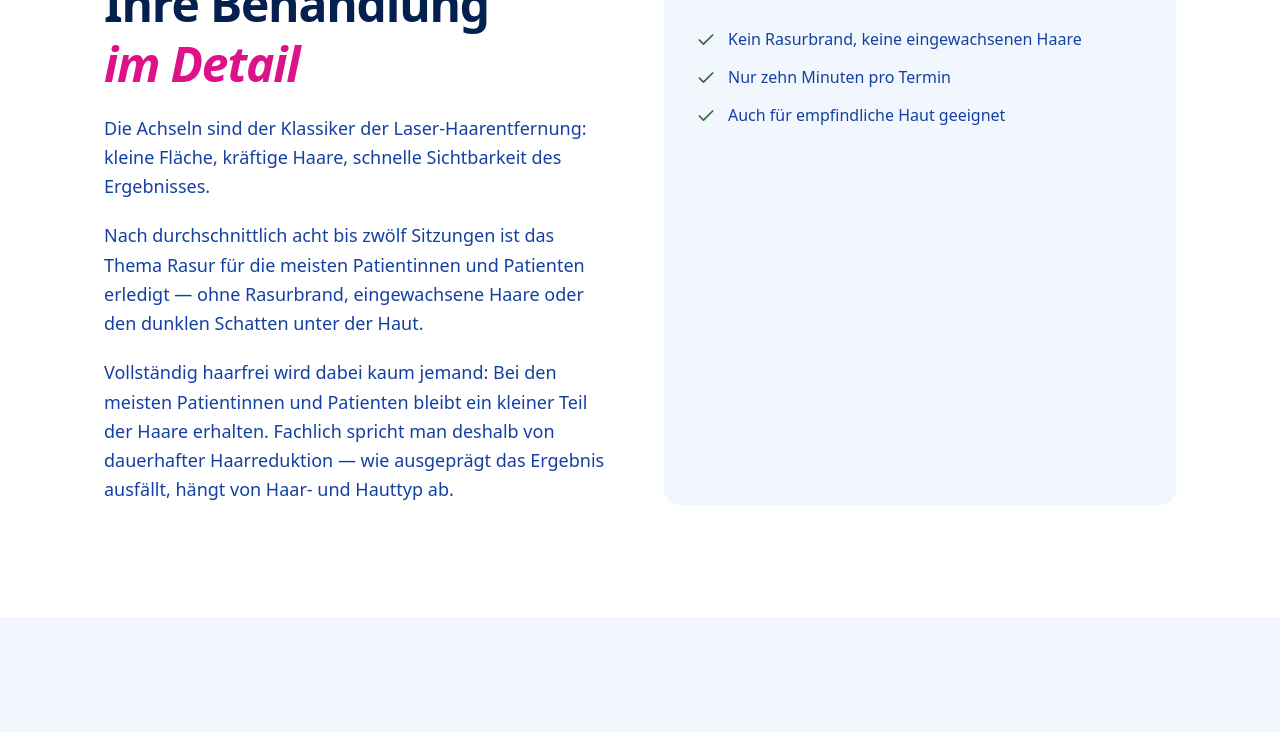
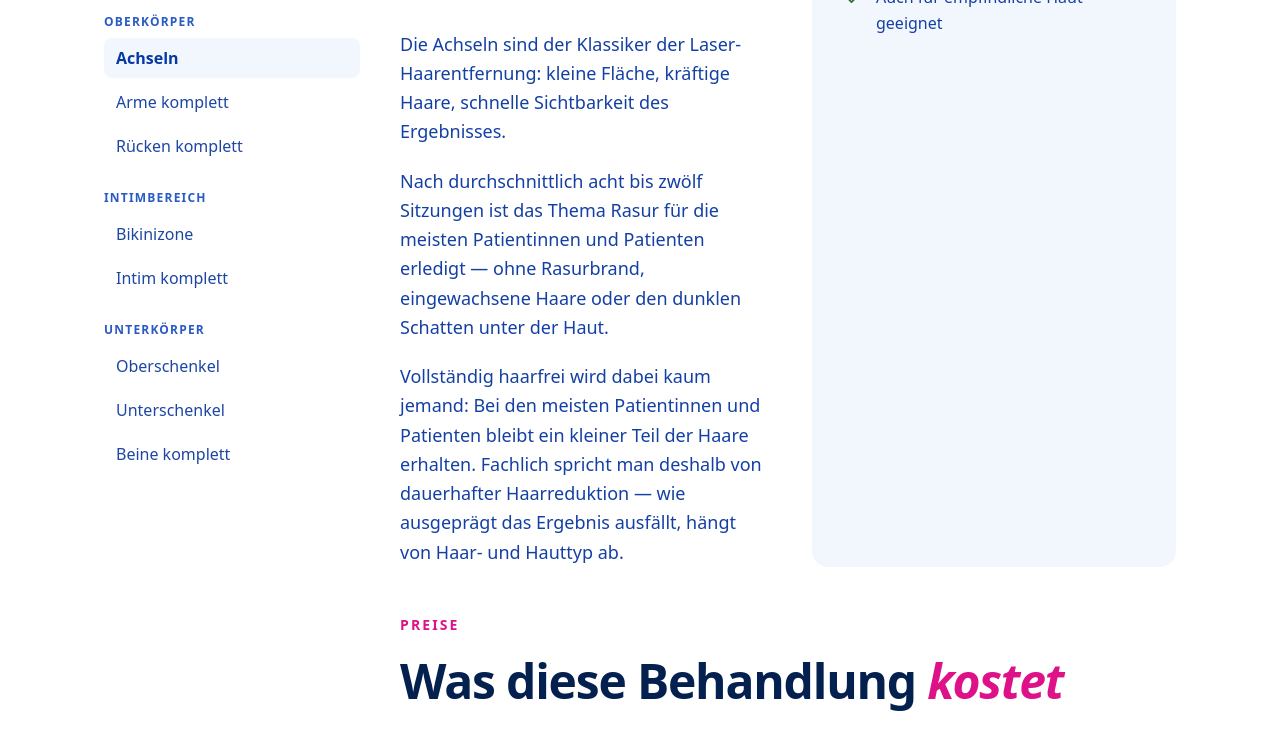
Before and after one commit to az108/dost, a React (Vite) app in the folder laser-aesthetik/: page /behandlungen/achseln in a window 1280 px wide. Shown: the part 940-1672 px from the top of the page. Built offline with nearby package versions, Linux system fonts and the light colour scheme.

Commit message:
feat(laser-aesthetik): tighten spacing, add treatment sidebar, remove scroll jump
Co-Authored-By: Claude Opus 5 (1M context) <noreply@anthropic.com>
Claude-Session: https://claude.ai/code/session_01LXx6kJ1yqrGzPNaYp1HfCU

```diff
--- /dev/null
+++ b/laser-aesthetik/src/components/content/TreatmentSidebar.tsx
@@ -0,0 +1,90 @@
+import { Link } from "react-router-dom"
+import type { PillarInfo, Treatment } from "@/content/types"
+import { treatmentsByPillar } from "@/content/treatments"
+
+/**
+ * Splits a pillar's treatments into named groups (first-appearance order,
+ * per the `group` field) plus a trailing bucket of ungrouped treatments.
+ * Laser's 19 zones use groups; physio and Ästhetik have none, so they each
+ * render as a single ungrouped list — that is correct, not a bug.
+ */
+function groupTreatments(items: Treatment[]) {
+  const named: { name: string; items: Treatment[] }[] = []
+  const ungrouped: Treatment[] = []
+
+  for (const treatment of items) {
+    if (!treatment.group) {
+      ungrouped.push(treatment)
+      continue
+    }
+    const existing = named.find((g) => g.name === treatment.group)
+    if (existing) existing.items.push(treatment)
+    else named.push({ name: treatment.group, items: [treatment] })
+  }
+
+  return { named, ungrouped }
+}
+
+function TreatmentList({
+  items,
+  currentSlug,
+}: {
+  items: Treatment[]
+  currentSlug: string
+}) {
+  return (
+    <ul className="flex flex-col gap-1">
+      {items.map((treatment) => (
+        <li key={treatment.slug}>
+          {treatment.slug === currentSlug ? (
+            <span
+              aria-current="page"
+              className="block rounded-lg bg-brand-50 px-3 py-2 font-semibold text-brand"
+            >
+              {treatment.title}
+            </span>
+          ) : (
+            <Link
+              to={`/behandlungen/${treatment.slug}`}
+              state={{ preserveScroll: true }}
+              className="block rounded-lg px-3 py-2 text-brand-700 transition-colors hover:bg-brand-50 hover:text-brand"
+            >
+              {treatment.title}
+            </Link>
+          )}
+        </li>
+      ))}
+    </ul>
+  )
+}
+
+export function TreatmentSidebar({
+  pillar,
+  currentSlug,
+}: {
+  pillar: PillarInfo
+  currentSlug: string
+}) {
+  const { named, ungrouped } = groupTreatments(treatmentsByPillar(pillar.id))
+
+  return (
+    <nav
+      aria-label="Weitere Behandlungen"
+      className="lg:sticky lg:top-24 lg:max-h-[calc(100vh-8rem)] lg:overflow-y-auto"
+    >
+      <div className="flex flex-col gap-6">
+        {named.map((group) => (
+          <div key={group.name} className="flex flex-col gap-2">
+            <p className="text-xs font-bold uppercase tracking-widest text-brand-600">
+              {group.name}
+            </p>
+            <TreatmentList items={group.items} currentSlug={currentSlug} />
+          </div>
+        ))}
+        {ungrouped.length > 0 ? (
+          <TreatmentList items={ungrouped} currentSlug={currentSlug} />
+        ) : null}
+      </div>
+    </nav>
+  )
+}
--- a/laser-aesthetik/src/components/layout/ScrollToTop.tsx
+++ b/laser-aesthetik/src/components/layout/ScrollToTop.tsx
@@ -1,9 +1,25 @@
-import { useEffect } from "react"
+import { useLayoutEffect } from "react"
 import { useLocation } from "react-router-dom"
 
-/** Router navigation preserves scroll by default; reset it on path change. */
+/**
+ * Resets scroll on navigation.
+ *
+ * useLayoutEffect, not useEffect, on purpose: useEffect runs after paint, so
+ * the new page renders at the previous scroll offset for one frame and then
+ * visibly jerks to the top. useLayoutEffect runs before paint, so the jump
+ * never becomes visible.
+ *
+ * Navigation that sets `state.preserveScroll` is skipped entirely — the
+ * treatment sidebar swaps the content pane while the sidebar itself stays
+ * put, so moving the viewport would be wrong.
+ */
 export function ScrollToTop() {
-  const { pathname } = useLocation()
-  useEffect(() => window.scrollTo(0, 0), [pathname])
+  const { pathname, state } = useLocation()
+
+  useLayoutEffect(() => {
+    if ((state as { preserveScroll?: boolean } | null)?.preserveScroll) return
+    window.scrollTo(0, 0)
+  }, [pathname, state])
+
   return null
 }
--- a/laser-aesthetik/src/components/layout/Section.tsx
+++ b/laser-aesthetik/src/components/layout/Section.tsx
@@ -22,7 +22,7 @@ export function Section({
   return (
     <section
       id={id}
-      className={cn("py-16 sm:py-20 lg:py-28", tones[tone], className)}
+      className={cn("py-12 sm:py-14 lg:py-16", tones[tone], className)}
       {...rest}
     >
       {children}
--- a/laser-aesthetik/src/pages/TreatmentDetail.tsx
+++ b/laser-aesthetik/src/pages/TreatmentDetail.tsx
@@ -1,5 +1,5 @@
 import { useParams } from "react-router-dom"
-import { treatmentBySlug, treatmentsByPillar } from "@/content/treatments"
+import { treatmentBySlug } from "@/content/treatments"
 import { pillarById } from "@/content/pillars"
 import { formatEuro, packageTiers, priceFrom } from "@/content/pricing"
 import { Breadcrumbs } from "@/components/layout/Breadcrumbs"
@@ -10,7 +10,7 @@ import { Reveal } from "@/components/motion/Reveal"
 import { FeatureList } from "@/components/content/FeatureList"
 import { FaqAccordion } from "@/components/content/FaqAccordion"
 import { SpecRow } from "@/components/content/SpecRow"
-import { TreatmentCard } from "@/components/content/TreatmentCard"
+import { TreatmentSidebar } from "@/components/content/TreatmentSidebar"
 import { BookingButton } from "@/components/cta/BookingButton"
 import { CtaBanner } from "@/components/cta/CtaBanner"
 import { useSeo } from "@/lib/useSeo"
@@ -34,9 +34,6 @@ export default function TreatmentDetail() {
   const pillar = pillarById(treatment.pillar)
   const tiers = packageTiers(treatment.pricing)
   const from = priceFrom(treatment.pricing)
-  const related = treatmentsByPillar(treatment.pillar)
-    .filter((t) => t.slug !== treatment.slug)
-    .slice(0, 3)
 
   // Treatments may carry their own FAQ, but none does today and the questions
   // patients ask are pillar-level rather than per-zone. Falling back to the
@@ -101,9 +98,20 @@ export default function TreatmentDetail() {
       </Section>
 
       <Section>
-        <Container className="grid gap-12 lg:grid-cols-2">
+        <Container>
+          <div className="grid gap-10 lg:grid-cols-[16rem_1fr]">
+            <div className="order-2 lg:order-1">
+              <TreatmentSidebar pillar={pillar} currentSlug={treatment.slug} />
+            </div>
+
+            <div className="order-1 flex flex-col gap-12 lg:order-2">
+              <div className="grid gap-12 lg:grid-cols-2">
                 <Reveal className="flex flex-col gap-5">
-            <SectionHeader eyebrow="So funktioniert's" title="Ihre Behandlung" accent="im Detail" />
+                  <SectionHeader
+                    eyebrow="So funktioniert's"
+                    title="Ihre Behandlung"
+                    accent="im Detail"
+                  />
                   {treatment.body.map((p, i) => (
                     <p key={i} className="text-lg leading-relaxed text-brand-800">
                       {p}
@@ -111,14 +119,14 @@ export default function TreatmentDetail() {
                   ))}
                 </Reveal>
                 <Reveal delay={0.1} className="flex flex-col gap-6 rounded-card bg-brand-50 p-8">
-            <h2 className="font-display text-2xl font-extrabold text-brand">Ihre Vorteile</h2>
+                  <h2 className="font-display text-2xl font-extrabold text-brand">
+                    Ihre Vorteile
+                  </h2>
                   <FeatureList items={treatment.benefits} />
                 </Reveal>
-        </Container>
-      </Section>
+              </div>
 
-      <Section tone="tint">
-        <Container className="flex flex-col gap-8">
+              <div className="flex flex-col gap-8">
                 <SectionHeader eyebrow="Preise" title="Was diese Behandlung" accent="kostet" />
                 {treatment.pricing.kind === "onRequest" ? (
                   <div
@@ -165,34 +173,18 @@ export default function TreatmentDetail() {
                 <p className="text-sm text-brand-600">
                   Alle Preise inkl. MwSt. Paketpreise gelten bei Vorauszahlung des Gesamtpakets.
                 </p>
-        </Container>
-      </Section>
+              </div>
 
               {faq.length ? (
-        <Section>
-          <Container className="flex max-w-3xl flex-col gap-8">
+                <div className="flex max-w-3xl flex-col gap-8">
                   <SectionHeader eyebrow="Häufige Fragen" title="Gut zu" accent="wissen" />
                   <FaqAccordion items={faq} />
-          </Container>
-        </Section>
+                </div>
               ) : null}
-
-      {related.length > 0 ? (
-        <Section tone="tint">
-          <Container className="flex flex-col gap-8">
-            <SectionHeader
-              eyebrow={pillar.label}
-              title="Weitere Behandlungen"
-              accent="in diesem Bereich"
-            />
-            <div className="grid gap-6 sm:grid-cols-2 lg:grid-cols-3">
-              {related.map((t) => (
-                <TreatmentCard key={t.slug} treatment={t} />
-              ))}
+            </div>
           </div>
         </Container>
       </Section>
-      ) : null}
 
       <CtaBanner />
     </>
--- a/laser-aesthetik/src/sections/Hero.tsx
+++ b/laser-aesthetik/src/sections/Hero.tsx
@@ -22,7 +22,7 @@ export function Hero({
         aria-hidden="true"
         className="absolute inset-0 -z-10 hero-wash"
       />
-      <Container className="flex flex-col gap-8 py-20 sm:py-28 lg:py-32">
+      <Container className="flex flex-col gap-5 py-12 sm:py-16 lg:py-20">
         <p className="text-sm font-semibold uppercase tracking-[0.2em] text-accent">{eyebrow}</p>
         <h1 className="max-w-4xl text-4xl leading-[1.05] sm:text-6xl lg:text-7xl">
           {lead} <em className="font-display italic text-accent">{accent}</em>
```
Also changed, not shown: 1 other file (tests, documents, lock files or other folders). Lines whose indentation alone changed are shown as unchanged.
